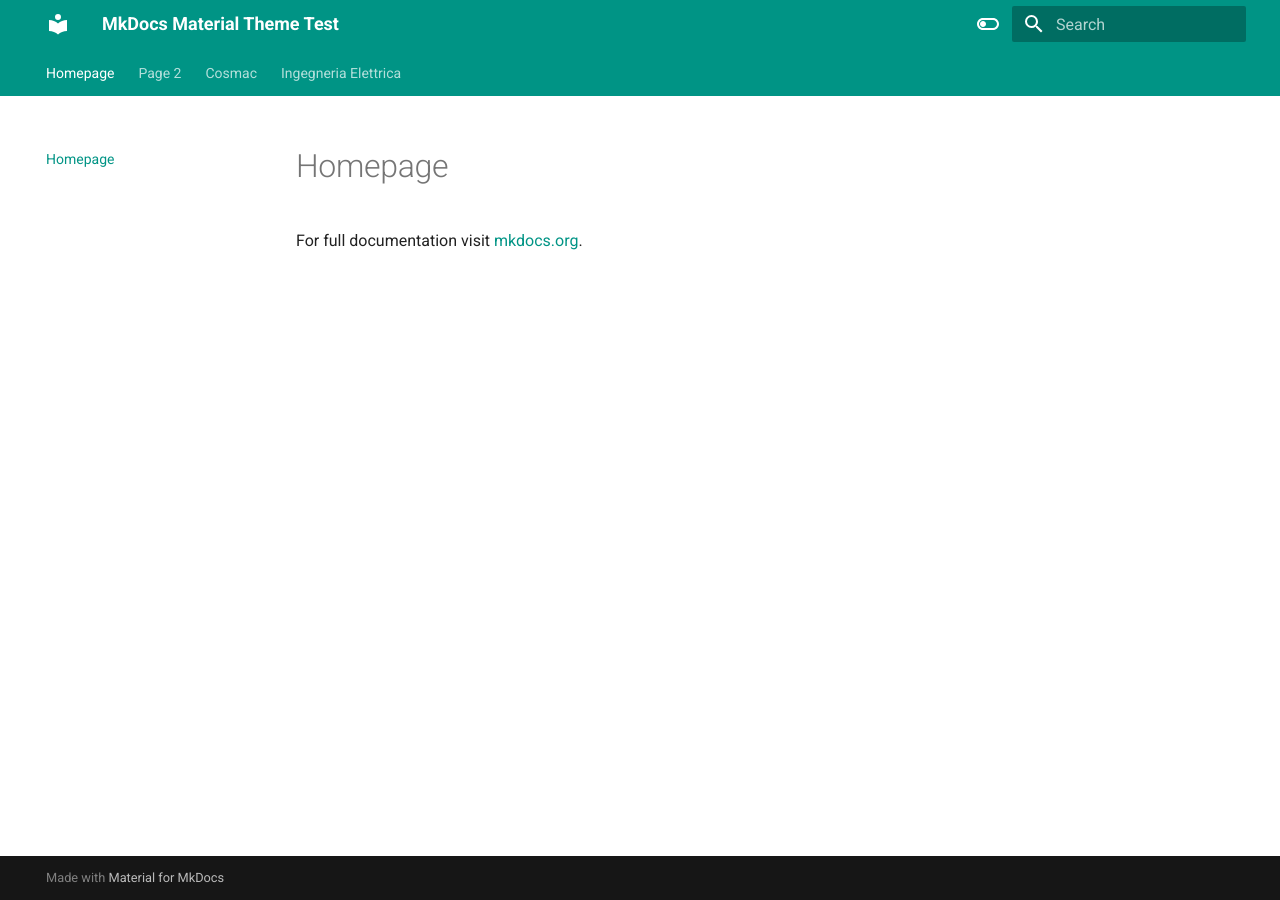
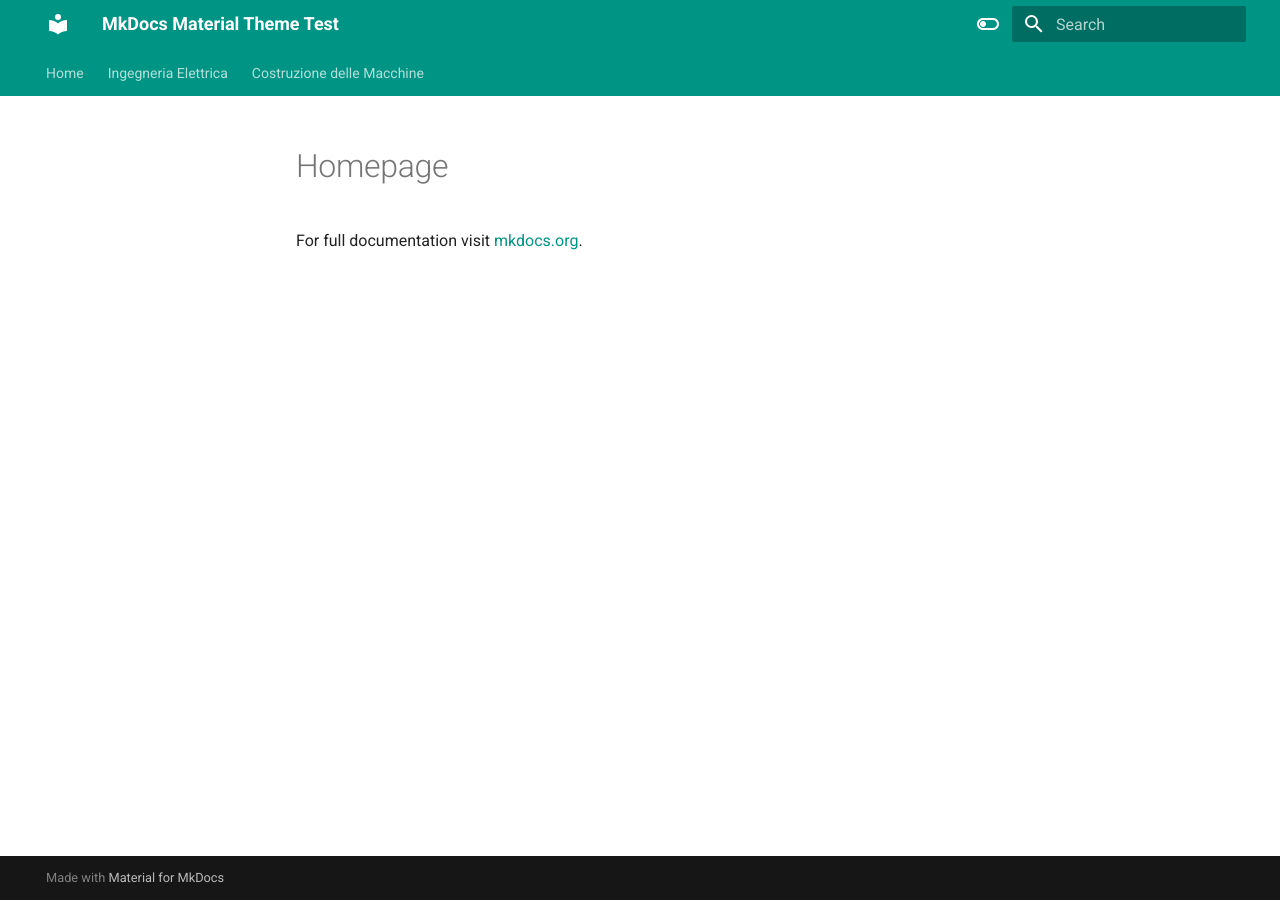
Before and after one commit to MORaHo/Appunti, an MkDocs documentation site: the page built from docs/index.md, in a window 1280 px wide. Built offline with MkDocs 1.6.1 and Material for MkDocs 9.7.7, drawn with Linux system fonts in a browser that asks for light colours.

Commit message:
Update mkdocs.yml

```diff
--- a/mkdocs.yml
+++ b/mkdocs.yml
@@ -1,4 +1,9 @@
 site_name: MkDocs Material Theme Test
+nav:
+  - Home: 'home.md'
+  - Ingegneria Elettrica: /Ingegneria Elettrica
+  - Costruzione delle Macchine: /Cosmac
+
 theme:
   name: material
   features:
```
